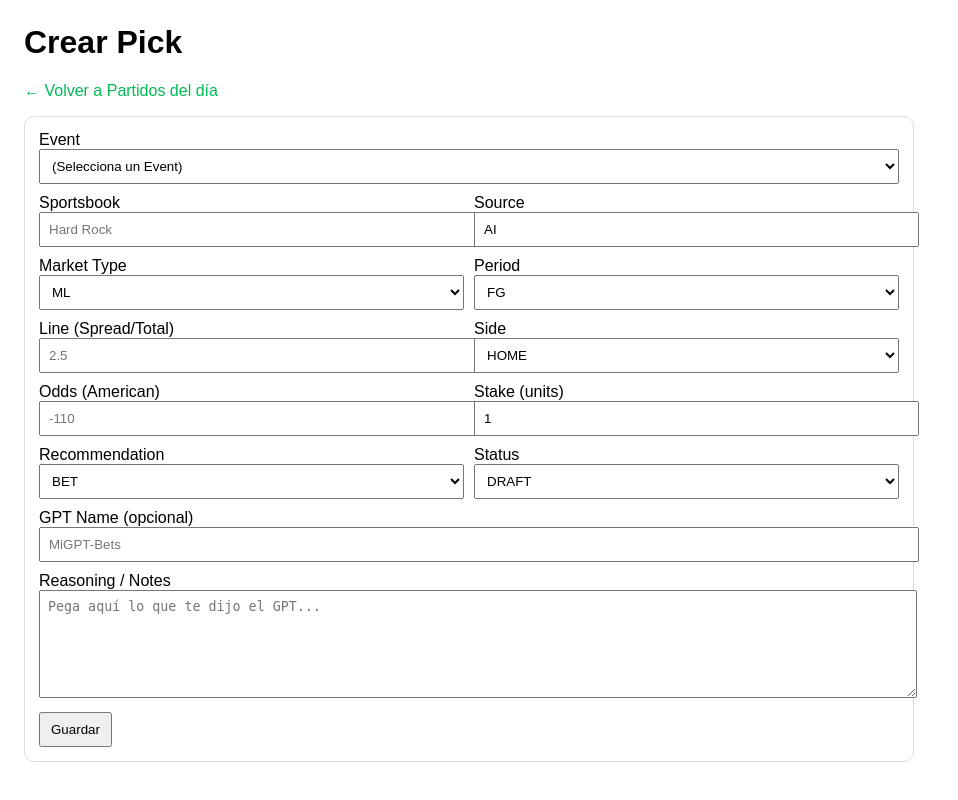
After one commit to reybeld94/bet-tracker, a FastAPI app: template app/templates/pick_form.html in a window 1280 px wide. The commit adds this page. Shown: the whole page, without its empty margins (0-958 px from the left). Run offline with FastAPI, Linux system fonts and the light colour scheme; the template is opened without the code that fills it, so the values that code supplies are empty.

Commit message:
Add events today and pick creation flow

```diff
--- a/app/main.py
+++ b/app/main.py
@@ -1,4 +1,4 @@
-from datetime import datetime
+from datetime import datetime, timedelta
 
 from fastapi import FastAPI, Depends, Form, HTTPException
 from fastapi.responses import HTMLResponse, RedirectResponse
@@ -6,6 +6,7 @@ from fastapi.templating import Jinja2Templates
 from fastapi.requests import Request
 from sqlalchemy.orm import Session, joinedload
 from sqlalchemy import desc
+from types import SimpleNamespace
 
 from .db import get_db
 from .models import Pick, Event
@@ -112,12 +113,91 @@ def home(request: Request, db: Session = Depends(get_db)):
         "decided": decided,
     }
 
-    return templates.TemplateResponse("index.html", {
-        "request": request,
-        "picks": picks,
-        "stats": stats,
-        "events": events,
-    })
+    return templates.TemplateResponse(
+        "index.html",
+        {
+            "request": request,
+            "picks": picks,
+            "stats": stats,
+            "events": events,
+        },
+    )
+
+@app.get("/events/new", response_class=HTMLResponse)
+def new_event(request: Request):
+    return templates.TemplateResponse("event_form.html", {"request": request})
+
+@app.get("/events/today", response_class=HTMLResponse)
+def events_today(
+    request: Request,
+    sport: str = "",
+    league: str = "",
+    db: Session = Depends(get_db),
+):
+    now = datetime.now()
+    start_day = datetime(now.year, now.month, now.day)
+    end_day = start_day + timedelta(days=1)
+
+    base_query = db.query(Event).filter(
+        Event.start_time.isnot(None),
+        Event.start_time >= start_day,
+        Event.start_time < end_day,
+    )
+
+    sport_filter = sport.strip()
+    league_filter = league.strip()
+
+    filtered_query = base_query
+    if sport_filter:
+        filtered_query = filtered_query.filter(Event.sport == sport_filter)
+    if league_filter:
+        filtered_query = filtered_query.filter(Event.league == league_filter)
+
+    events = filtered_query.order_by(Event.start_time.asc()).all()
+    sports = [
+        row[0]
+        for row in base_query.with_entities(Event.sport).distinct().all()
+        if row[0]
+    ]
+    leagues = [
+        row[0]
+        for row in base_query.with_entities(Event.league).distinct().all()
+        if row[0]
+    ]
+
+    return templates.TemplateResponse(
+        "events_today.html",
+        {
+            "request": request,
+            "events": events,
+            "sports": sorted(sports),
+            "leagues": sorted(leagues),
+            "selected_sport": sport_filter,
+            "selected_league": league_filter,
+            "start_day": start_day,
+        },
+    )
+
+@app.get("/picks/new", response_class=HTMLResponse)
+def new_pick(
+    request: Request,
+    event_id: int | None = None,
+    db: Session = Depends(get_db),
+):
+    events = db.query(Event).order_by(desc(Event.start_time)).limit(200).all()
+    selected_event = None
+    if event_id:
+        selected_event = db.query(Event).filter(Event.id == event_id).first()
+    return templates.TemplateResponse(
+        "pick_form.html",
+        {
+            "request": request,
+            "events": events,
+            "selected_event": selected_event,
+            "errors": [],
+            "pick": None,
+        },
+    )
 
 @app.post("/events/create")
 def create_event(
@@ -141,10 +221,11 @@ def create_event(
     )
     db.add(event)
     db.commit()
-    return RedirectResponse(url="/", status_code=303)
+    return RedirectResponse(url="/events/today", status_code=303)
 
 @app.post("/picks/create")
 def create_pick(
+    request: Request,
     event_id: str = Form(""),
     sportsbook: str = Form(""),
     market_type: str = Form(""),
@@ -179,7 +260,36 @@ def create_pick(
         line=parsed_line,
     )
     if errors:
-        raise HTTPException(status_code=400, detail=errors)
+        events = db.query(Event).order_by(desc(Event.start_time)).limit(200).all()
+        selected_event = None
+        if parsed_event_id:
+            selected_event = db.query(Event).filter(Event.id == parsed_event_id).first()
+        pick_preview = SimpleNamespace(
+            event_id=parsed_event_id,
+            sportsbook=sportsbook.strip(),
+            market_type=normalized_market,
+            period=normalized_period,
+            line=parsed_line,
+            side=normalized_side,
+            odds=float(odds),
+            stake=float(stake),
+            recommendation=normalized_recommendation,
+            status=normalized_status,
+            source=source.strip() or "AI",
+            gpt_name=gpt_name.strip(),
+            reasoning=reasoning.strip(),
+        )
+        return templates.TemplateResponse(
+            "pick_form.html",
+            {
+                "request": request,
+                "events": events,
+                "selected_event": selected_event,
+                "pick": pick_preview,
+                "errors": errors,
+            },
+            status_code=400,
+        )
 
     pick = Pick(
         event_id=parsed_event_id,
@@ -200,7 +310,173 @@ def create_pick(
     )
     db.add(pick)
     db.commit()
-    return RedirectResponse(url="/", status_code=303)
+    return RedirectResponse(url=f"/picks/{pick.id}", status_code=303)
+
+@app.get("/picks/{pick_id}", response_class=HTMLResponse)
+def pick_detail(
+    request: Request,
+    pick_id: int,
+    db: Session = Depends(get_db),
+):
+    pick = (
+        db.query(Pick)
+        .options(joinedload(Pick.event))
+        .filter(Pick.id == pick_id)
+        .first()
+    )
+    if not pick:
+        raise HTTPException(status_code=404, detail="Pick no encontrado")
+    return templates.TemplateResponse(
+        "pick_detail.html",
+        {"request": request, "pick": pick, "errors": []},
+    )
+
+@app.get("/picks/{pick_id}/edit", response_class=HTMLResponse)
+def edit_pick(
+    request: Request,
+    pick_id: int,
+    db: Session = Depends(get_db),
+):
+    pick = db.query(Pick).filter(Pick.id == pick_id).first()
+    if not pick:
+        raise HTTPException(status_code=404, detail="Pick no encontrado")
+    events = db.query(Event).order_by(desc(Event.start_time)).limit(200).all()
+    return templates.TemplateResponse(
+        "pick_form.html",
+        {
+            "request": request,
+            "events": events,
+            "selected_event": pick.event,
+            "pick": pick,
+            "errors": [],
+        },
+    )
+
+@app.post("/picks/{pick_id}/update")
+def update_pick(
+    request: Request,
+    pick_id: int,
+    event_id: str = Form(""),
+    sportsbook: str = Form(""),
+    market_type: str = Form(""),
+    period: str = Form("FG"),
+    line: str = Form(""),
+    side: str = Form(""),
+    odds: float = Form(0.0),
+    stake: float = Form(0.0),
+    recommendation: str = Form(""),
+    status: str = Form("DRAFT"),
+    source: str = Form("AI"),
+    gpt_name: str = Form(""),
+    reasoning: str = Form(""),
+    db: Session = Depends(get_db),
+):
+    pick = db.query(Pick).filter(Pick.id == pick_id).first()
+    if not pick:
+        raise HTTPException(status_code=404, detail="Pick no encontrado")
+
+    normalized_status = normalize_upper(status) or "DRAFT"
+    normalized_market = normalize_upper(market_type)
+    normalized_side = normalize_upper(side)
+    normalized_recommendation = normalize_upper(recommendation)
+    normalized_period = normalize_upper(period) or "FG"
+    parsed_event_id = int(event_id) if event_id.strip() else None
+    parsed_line = float(line) if line.strip() else None
+    errors = validate_pick_contract(
+        status=normalized_status,
+        event_id=parsed_event_id,
+        market_type=normalized_market,
+        period=normalized_period,
+        side=normalized_side,
+        odds=float(odds),
+        stake=float(stake),
+        recommendation=normalized_recommendation,
+        line=parsed_line,
+    )
+    if errors:
+        events = db.query(Event).order_by(desc(Event.start_time)).limit(200).all()
+        selected_event = None
+        if parsed_event_id:
+            selected_event = db.query(Event).filter(Event.id == parsed_event_id).first()
+        pick_preview = SimpleNamespace(
+            event_id=parsed_event_id,
+            sportsbook=sportsbook.strip(),
+            market_type=normalized_market,
+            period=normalized_period,
+            line=parsed_line,
+            side=normalized_side,
+            odds=float(odds),
+            stake=float(stake),
+            recommendation=normalized_recommendation,
+            status=normalized_status,
+            source=source.strip() or "AI",
+            gpt_name=gpt_name.strip(),
+            reasoning=reasoning.strip(),
+        )
+        return templates.TemplateResponse(
+            "pick_form.html",
+            {
+                "request": request,
+                "events": events,
+                "selected_event": selected_event,
+                "pick": pick_preview,
+                "errors": errors,
+            },
+            status_code=400,
+        )
+
+    pick.event_id = parsed_event_id
+    pick.sportsbook = sportsbook.strip()
+    pick.market_type = normalized_market
+    pick.period = normalized_period
+    pick.line = parsed_line
+    pick.side = normalized_side
+    pick.odds = float(odds)
+    pick.stake = float(stake)
+    pick.recommendation = normalized_recommendation
+    pick.status = normalized_status
+    pick.source = source.strip() or "AI"
+    pick.gpt_name = gpt_name.strip()
+    pick.reasoning = reasoning.strip()
+    db.commit()
+    return RedirectResponse(url=f"/picks/{pick.id}", status_code=303)
+
+@app.post("/picks/{pick_id}/approve")
+def approve_pick(
+    request: Request,
+    pick_id: int,
+    db: Session = Depends(get_db),
+):
+    pick = (
+        db.query(Pick)
+        .options(joinedload(Pick.event))
+        .filter(Pick.id == pick_id)
+        .first()
+    )
+    if not pick:
+        raise HTTPException(status_code=404, detail="Pick no encontrado")
+
+    errors = validate_pick_contract(
+        status="APPROVED",
+        event_id=pick.event_id,
+        market_type=pick.market_type,
+        period=pick.period,
+        side=pick.side,
+        odds=pick.odds,
+        stake=pick.stake,
+        recommendation=pick.recommendation,
+        line=pick.line,
+    )
+    if errors:
+        return templates.TemplateResponse(
+            "pick_detail.html",
+            {"request": request, "pick": pick, "errors": errors},
+            status_code=400,
+        )
+
+    pick.status = "APPROVED"
+    db.commit()
+    return RedirectResponse(url=f"/picks/{pick.id}", status_code=303)
 
 @app.post("/picks/{pick_id}/set_result")
 def set_result(
--- /dev/null
+++ b/app/templates/pick_form.html
@@ -0,0 +1,150 @@
+<!doctype html>
+<html>
+<head>
+  <meta charset="utf-8" />
+  <title>{% if pick %}Editar Pick{% else %}Crear Pick{% endif %}</title>
+  <style>
+    body { font-family: Arial, sans-serif; margin: 24px; }
+    .card { border: 1px solid #ddd; border-radius: 10px; padding: 14px; max-width: 860px; }
+    .row { display:grid; grid-template-columns: 1fr 1fr; gap: 10px; }
+    input, select, textarea { width: 100%; padding: 8px; }
+    textarea { height: 90px; }
+    button { padding: 8px 10px; cursor:pointer; }
+    a { color: #0b5; text-decoration: none; }
+    .errors { background: #ffecec; border: 1px solid #ffb3b3; padding: 10px; border-radius: 8px; margin-bottom: 12px; }
+  </style>
+</head>
+<body>
+  <h1>{% if pick %}Editar Pick{% else %}Crear Pick{% endif %}</h1>
+  <p>
+    <a href="/events/today">← Volver a Partidos del día</a>
+    {% if pick %}
+      | <a href="/picks/{{ pick.id }}">Ver detalle</a>
+    {% endif %}
+  </p>
+
+  {% if errors %}
+    <div class="errors">
+      <strong>No se pudo guardar:</strong>
+      <ul>
+        {% for error in errors %}
+          <li>{{ error }}</li>
+        {% endfor %}
+      </ul>
+    </div>
+  {% endif %}
+
+  <div class="card">
+    <form method="post" action="{% if pick %}/picks/{{ pick.id }}/update{% else %}/picks/create{% endif %}">
+      <div>
+        <label>Event</label>
+        <select name="event_id">
+          <option value="">(Selecciona un Event)</option>
+          {% for e in events %}
+            {% set is_selected = false %}
+            {% if pick and pick.event_id == e.id %}
+              {% set is_selected = true %}
+            {% elif selected_event and selected_event.id == e.id %}
+              {% set is_selected = true %}
+            {% endif %}
+            <option value="{{ e.id }}" {% if is_selected %}selected{% endif %}>
+              {{ e.sport }} {{ e.league }} — {{ e.home_team }} vs {{ e.away_team }}
+            </option>
+          {% endfor %}
+        </select>
+      </div>
+
+      <div class="row" style="margin-top:10px;">
+        <div>
+          <label>Sportsbook</label>
+          <input name="sportsbook" placeholder="Hard Rock" value="{{ pick.sportsbook if pick else '' }}" />
+        </div>
+        <div>
+          <label>Source</label>
+          <input name="source" placeholder="AI" value="{{ pick.source if pick else 'AI' }}" />
+        </div>
+      </div>
+
+      <div class="row" style="margin-top:10px;">
+        <div>
+          <label>Market Type</label>
+          {% set current_market = pick.market_type if pick else 'ML' %}
+          <select name="market_type">
+            <option value="ML" {% if current_market == 'ML' %}selected{% endif %}>ML</option>
+            <option value="SPREAD" {% if current_market == 'SPREAD' %}selected{% endif %}>SPREAD</option>
+            <option value="TOTAL" {% if current_market == 'TOTAL' %}selected{% endif %}>TOTAL</option>
+          </select>
+        </div>
+        <div>
+          <label>Period</label>
+          {% set current_period = pick.period if pick else 'FG' %}
+          <select name="period">
+            <option value="FG" {% if current_period == 'FG' %}selected{% endif %}>FG</option>
+          </select>
+        </div>
+      </div>
+
+      <div class="row" style="margin-top:10px;">
+        <div>
+          <label>Line (Spread/Total)</label>
+          <input name="line" placeholder="2.5" value="{{ pick.line if pick and pick.line is not none else '' }}" />
+        </div>
+        <div>
+          <label>Side</label>
+          {% set current_side = pick.side if pick else 'HOME' %}
+          <select name="side">
+            <option value="HOME" {% if current_side == 'HOME' %}selected{% endif %}>HOME</option>
+            <option value="AWAY" {% if current_side == 'AWAY' %}selected{% endif %}>AWAY</option>
+            <option value="OVER" {% if current_side == 'OVER' %}selected{% endif %}>OVER</option>
+            <option value="UNDER" {% if current_side == 'UNDER' %}selected{% endif %}>UNDER</option>
+          </select>
+        </div>
+      </div>
+
+      <div class="row" style="margin-top:10px;">
+        <div>
+          <label>Odds (American)</label>
+          <input name="odds" placeholder="-110" value="{{ pick.odds if pick else '' }}" />
+        </div>
+        <div>
+          <label>Stake (units)</label>
+          <input name="stake" placeholder="1" value="{{ pick.stake if pick else '1' }}" />
+        </div>
+      </div>
+
+      <div class="row" style="margin-top:10px;">
+        <div>
+          <label>Recommendation</label>
+          {% set current_recommendation = pick.recommendation if pick else 'BET' %}
+          <select name="recommendation">
+            <option value="BET" {% if current_recommendation == 'BET' %}selected{% endif %}>BET</option>
+            <option value="LEAN" {% if current_recommendation == 'LEAN' %}selected{% endif %}>LEAN</option>
+            <option value="PASS" {% if current_recommendation == 'PASS' %}selected{% endif %}>PASS</option>
+          </select>
+        </div>
+        <div>
+          <label>Status</label>
+          {% set current_status = pick.status if pick else 'DRAFT' %}
+          <select name="status">
+            <option value="DRAFT" {% if current_status == 'DRAFT' %}selected{% endif %}>DRAFT</option>
+            <option value="APPROVED" {% if current_status == 'APPROVED' %}selected{% endif %}>APPROVED</option>
+            <option value="VOIDED" {% if current_status == 'VOIDED' %}selected{% endif %}>VOIDED</option>
+          </select>
+        </div>
+      </div>
+
+      <div style="margin-top:10px;">
+        <label>GPT Name (opcional)</label>
+        <input name="gpt_name" placeholder="MiGPT-Bets" value="{{ pick.gpt_name if pick else '' }}" />
+      </div>
+
+      <div style="margin-top:10px;">
+        <label>Reasoning / Notes</label>
+        <textarea name="reasoning" placeholder="Pega aquí lo que te dijo el GPT...">{{ pick.reasoning if pick else '' }}</textarea>
+      </div>
+
+      <button type="submit" style="margin-top:10px;">Guardar</button>
+    </form>
+  </div>
+</body>
+</html>
```
Also changed, not shown: app/templates/event_form.html (added, +62 -0 lines), app/templates/events_today.html (added, +91 -0 lines), app/templates/index.html (+7 -0 lines), app/templates/pick_detail.html (added, +102 -0 lines).
